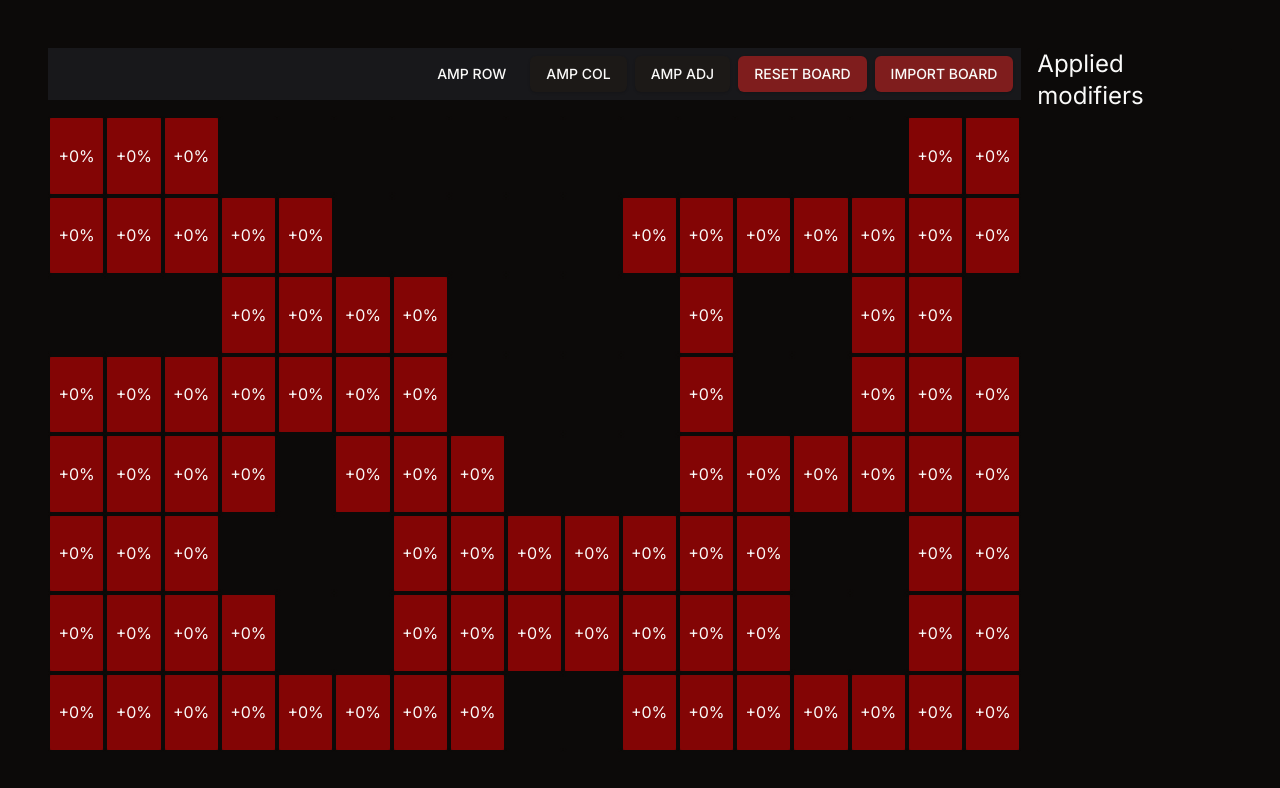
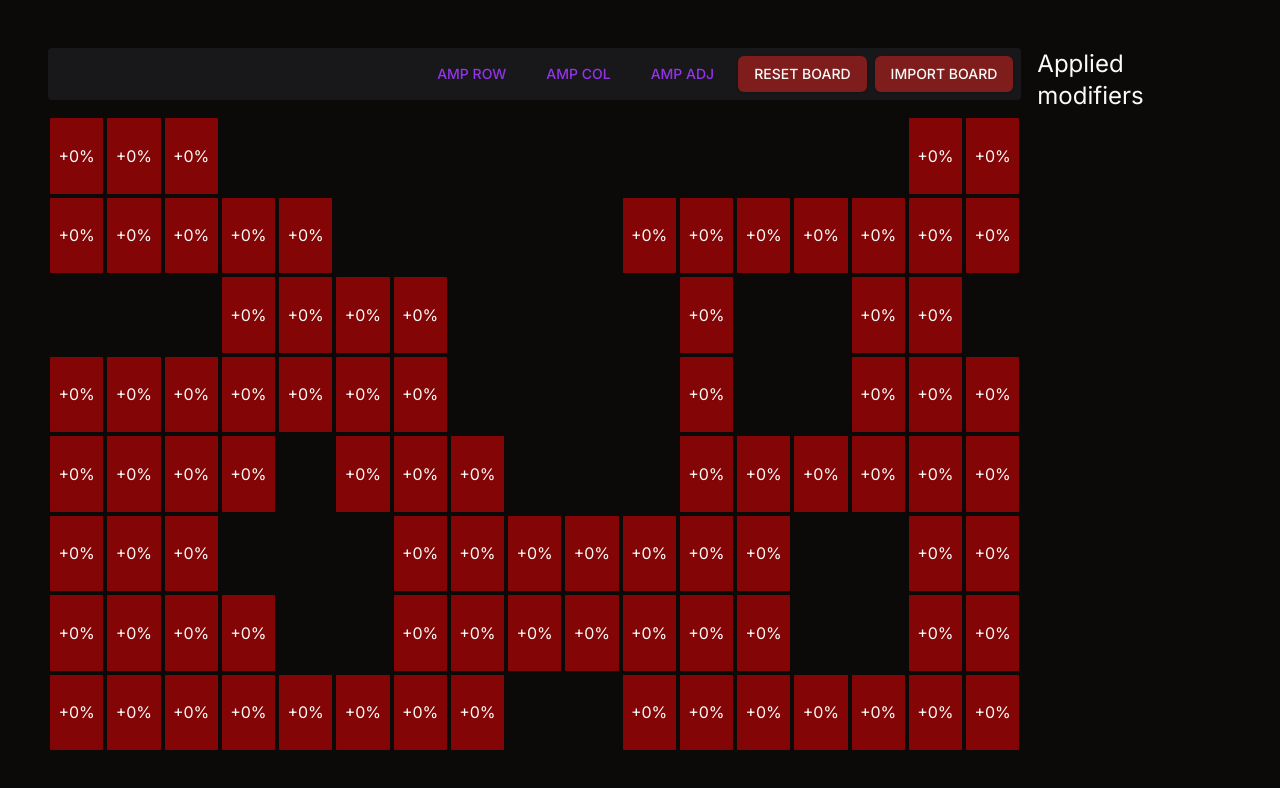
Before and after one commit to noueii/poe-necropolis-heatmap, a Next.js app in the folder next-app/: page / in a window 1280 px wide. Shown: the top 788 px of the page. Built offline with nearby package versions, Linux system fonts and the light colour scheme.

Commit message:
other fixes, db change

```diff
--- a/next-app/public/moddb.json
+++ b/next-app/public/moddb.json
@@ -1877,7 +1877,7 @@
     "text": "+[value] to Modifier Tier Rating",
     "value": 50,
     "maxValue": 0,
-    "type": "mod",
+    "type": "normal",
     "required": 1,
     "tag": "mod rating",
     "tagType": "increase",
--- a/next-app/src/app/page.js
+++ b/next-app/src/app/page.js
@@ -8,6 +8,7 @@ import {useState} from 'react'
 import TileTextDisplay from "@/components/app/TileTextDisplay";
 import { Dialog } from '../components/ui/dialog'
 import { DialogTrigger, DialogHeader, DialogTitle, DialogDescription, DialogContent } from '../components/ui/dialog'
+import { Textarea } from "@/components/ui/textarea";
 
 export default function Home() {
   const defaultMatrix = [
@@ -20,6 +21,50 @@ export default function Home() {
     [1,1,1,1,0,0,1,1,1,1,1,1,1,0,0,1,1],
     [1,1,1,1,1,1,1,1,0,0,1,1,1,1,1,1,1]
   ]
+
+  const buttonAmps = [
+    {
+      text: 'ROW',
+      value: {
+        "text": "[value]% increased Effect of Corpses in this Grave Row",
+        "value": 25,
+        "maxValue": 0,
+        "type": "amp",
+        "ampType": "row",
+        "required": 1
+      }
+
+    },
+    {
+      text: 'COL',
+      value: {
+        "text": "[value]% increased Effect of Corpses in this Grave Column",
+        "value": 25,
+        "maxValue": 0,
+        "type": "amp",
+        "ampType": "col",
+        "required": 1
+      },
+
+    },
+
+    {
+      text: 'ADJ',
+      value: {
+        "text": "Haunted by Hadrius Veruso",
+        "maxValue": 0,
+        "type": "normal",
+        "required": 1,
+        "tag": "Hadrius Veruso",
+        "tagType": "haunt",
+        "tier": 1
+      },
+
+    },
+
+  ]
+
+  const [paintTile, setPaintTile] = useState(undefined)
 
   const [importText, setImportText] = useState('')
 
@@ -241,26 +286,56 @@ export default function Home() {
     setTiles(JSON.parse(importText))
   }
 
+  const changePaintTile = (btn) =>{
+    if(paintTile?.text === btn.text) {
+      setPaintTile(undefined)
+      return
+    }
+
+    setPaintTile(btn)
+  }
+
+  const paintSelectedTile = (x,y) =>{
+    let copy = tiles
+    copy[x][y] = paintTile.value
+    setTiles(copy)
+  }
+
 
   return (
     <main className="flex h-screen p-12 bg-background w-full">
       <div className="w-full h-full flex rounded gap-4">
 
         <div className="flex flex-col  w-full h-full justify-between gap-4">
-          <div className="w-full bg-zinc-900 justify-end p-2 flex gap-2">
-            <Button variant='ghost' className='hover:bg-zinc-300 hover:text-background'>AMP ROW</Button>
-            <Button className=''>AMP COL</Button>
-            <Button className=''>AMP ADJ</Button>
+          <div className="w-full bg-zinc-900 rounded justify-end p-2 flex gap-2">
+            {buttonAmps.map((b) =>{
+              let isSelected = paintTile?.text === b.text
+              return (
+                <Button variant='ghost'
+                className={`bg-inherit border-0 hover:bg-purple-600 text-purple-600 hover:text-background ${isSelected && 'bg-purple-600 text-background'} `}
+                onClick={() => changePaintTile(b)}
+
+                >AMP {b.text}</Button>
+              )
+            })}
+
+
+
             <Button className='bg-red-900' onClick={() => log()}>RESET BOARD</Button>
             <Dialog>
               <DialogTrigger>
                 <Button className='bg-red-900'>IMPORT BOARD</Button>
               </DialogTrigger>
-              <DialogContent>
-                <DialogTitle>HEY</DialogTitle>
+              <DialogContent className='border-0'>
+                <DialogTitle>Import/Export board</DialogTitle>
                 <DialogDescription>HEY</DialogDescription>
-                <div>
-                  <input onChange={(e) => setImportText(e.target.value)}></input>
+                <div className="w-full flex flex-col gap-2">
+                  <Textarea className='border-2 border-white ring-0 border-opacity-20'
+                  placeholder='Paste your code here'
+                  onChange={(e) => setImportText(e.target.value)}>
+
+                  </Textarea>
+                  <Button onClick={() => importMatrix()}> EXPORT </Button>
                   <Button onClick={() => importMatrix()}> IMPORT </Button>
                 </div>
               </DialogContent>
@@ -280,7 +355,9 @@ export default function Home() {
                     return (
                       <div
                       key={indexCol}
-                      className={`w-full h-full flex  justify-center items-center rounded cursor-pointer`}>
+                      className={`w-full h-full flex  justify-center items-center rounded cursor-pointer`}
+
+                      >
                         <Tile
                           tile={col}
                           x={indexRow}
@@ -289,6 +366,9 @@ export default function Home() {
                           amps={getTileAmps(indexRow, indexCol)}
                           maxValue={calculateMaxAmps()}
                           key={'tile-' + indexRow + '-' + indexCol}
+                          clickDisabled={paintTile !== undefined}
+                          paintTile={paintSelectedTile}
+
                         />
                       </div>
                     )
--- a/next-app/src/components/app/TileTextDisplay.jsx
+++ b/next-app/src/components/app/TileTextDisplay.jsx
@@ -48,16 +48,16 @@ function TileTextDisplay({tile, value, size}) {
   }
 
   return (
-    <div className={`flex bg-inherit text-wrap  font-normal ${textSize}`}>
+    <div className={`flex flex-wrap bg-inherit text-wrap  font-normal ${textSize}`}>
 
-      <p className='bg-inherit'>{displayText[0]}</p>
+      <p className='bg-inherit text-wrap'>{displayText[0]}</p>
       {tile.craft &&
-      <div className={'bg-inherit px-1 flex gap-1'}>
-        <div className={getCraftColor() + ' bg-inherit'}>
+        <>
+        <div className={getCraftColor() + ' bg-inherit px-1'}>
           {tile.craft.toUpperCase()}
         </div>
-        <div className='bg-inherit'>{displayText[1]}</div>
-        </div>
+        <div className='bg-inherit text-wrap'>{displayText[1]}</div>
+        </>
 
       }
 
--- a/next-app/src/components/app/tile.jsx
+++ b/next-app/src/components/app/tile.jsx
@@ -22,7 +22,7 @@ import TileText from './TileTextDisplay'
 import TileTextDisplay from './TileTextDisplay'
 
 
-function Tile({tile, x, y, onChange, amps, maxValue}) {
+function Tile({tile, x, y, onChange, amps, maxValue, clickDisabled, paintTile}) {
 
 
   let rgb = convertScoreToRGB(calculateAmps(), maxValue)
@@ -102,18 +102,31 @@ function Tile({tile, x, y, onChange, amps, maxValue}) {
     }
   }
 
+  const handleTileClick = () =>{
+    console.log('HANDLE TILE CLICK')
+    if(clickDisabled) {
+      console.log('click disabled')
+      setOpenDialog(false)
+      paintTile(x,y)
+      return
+    }
+    setOpenDialog(!openDialog)
+  }
+
 
   return (
-
-    <Dialog className='w-screen' open={openDialog} onOpenChange={() => setOpenDialog(!openDialog)}>
+    <div className='w-full h-full' onClick={() => console.log('first')}>
+    <Dialog className='w-screen' open={openDialog} onOpenChange={() =>  setOpenDialog(!openDialog)} >
       <DialogTrigger
-        onClick={() => setOpenDialog(true)}
+        disabled={clickDisabled}
+        onClick={() => handleTileClick(true)}
         className={`w-full h-full bg-background rounded`}>
 
         <div className={`bg-inherit w-full h-full flex items-center justify-center rounded
           border-2 border-background
           ${tile.disabled ? 'hover:scale-100 cursor-default' : 'hover:scale-110 cursor-pointer'}
           `}
+          onClick={() => console.log('hey')}
           style={rgb && {background: `rgba(${rgb.red},${rgb.green},${rgb.blue},0.2)`}}
         >
 
@@ -147,7 +160,7 @@ function Tile({tile, x, y, onChange, amps, maxValue}) {
                       {tile.tag && <p className='bg-inherit'>{tile.tag}</p>}
                       {/* <TileText tile={tile} value={tile.value * (1 + calculateAmps()/100)}/> */}
                       {tile.value &&
-                      <div className={`bg-inherit ${getTileTextColor()}`}>{tile.value * (1 + calculateAmps()/100)}%</div>
+                      <div className={`bg-inherit ${getTileTextColor()}`}>{(tile.value * (1 + calculateAmps()/100)).toFixed()}%</div>
                       }
                       </div>
                     }
@@ -175,7 +188,7 @@ function Tile({tile, x, y, onChange, amps, maxValue}) {
       </div>
 
       </DialogTrigger>
-      {!tile.disabled &&
+      {(!tile.disabled && !clickDisabled)&&
       <DialogContent className='text-white text-opacity-70 border-0 max-w-screen w-screen lg:w-1/2 lg:max-w-1/2 flex min-h-3/4 h-3/4'>
         <div className={'w-full'}>
           <div className={'w-full h-full overflow-hidden flex flex-col'}>
@@ -232,7 +245,9 @@ function Tile({tile, x, y, onChange, amps, maxValue}) {
                           <Button
                             onClick={() => setTile(el)}
                             key={index}
-                            className='text-wrap pt-2 hover:bg-accent hover:brightness-125 text-xs'><TileTextDisplay tile={el} value={el.value}/></Button>
+                            className='text-wrap pt-2 hover:bg-accent hover:brightness-125 text-xs'>
+                              <TileTextDisplay tile={el} value={el.value}/>
+                            </Button>
 
 
                       )
@@ -280,7 +295,7 @@ function Tile({tile, x, y, onChange, amps, maxValue}) {
 
     </Dialog>
 
-
+    </div>
 
   )
 }
--- /dev/null
+++ b/next-app/src/components/ui/textarea.jsx
@@ -0,0 +1,18 @@
+import * as React from "react"
+
+import { cn } from "@/lib/utils"
+
+const Textarea = React.forwardRef(({ className, ...props }, ref) => {
+  return (
+    (<textarea
+      className={cn(
+        "flex min-h-[60px] w-full rounded-md border border-input bg-transparent px-3 py-2 text-sm shadow-sm placeholder:text-muted-foreground focus-visible:outline-none focus-visible:ring-1 focus-visible:ring-ring disabled:cursor-not-allowed disabled:opacity-50",
+        className
+      )}
+      ref={ref}
+      {...props} />)
+  );
+})
+Textarea.displayName = "Textarea"
+
+export { Textarea }
```
